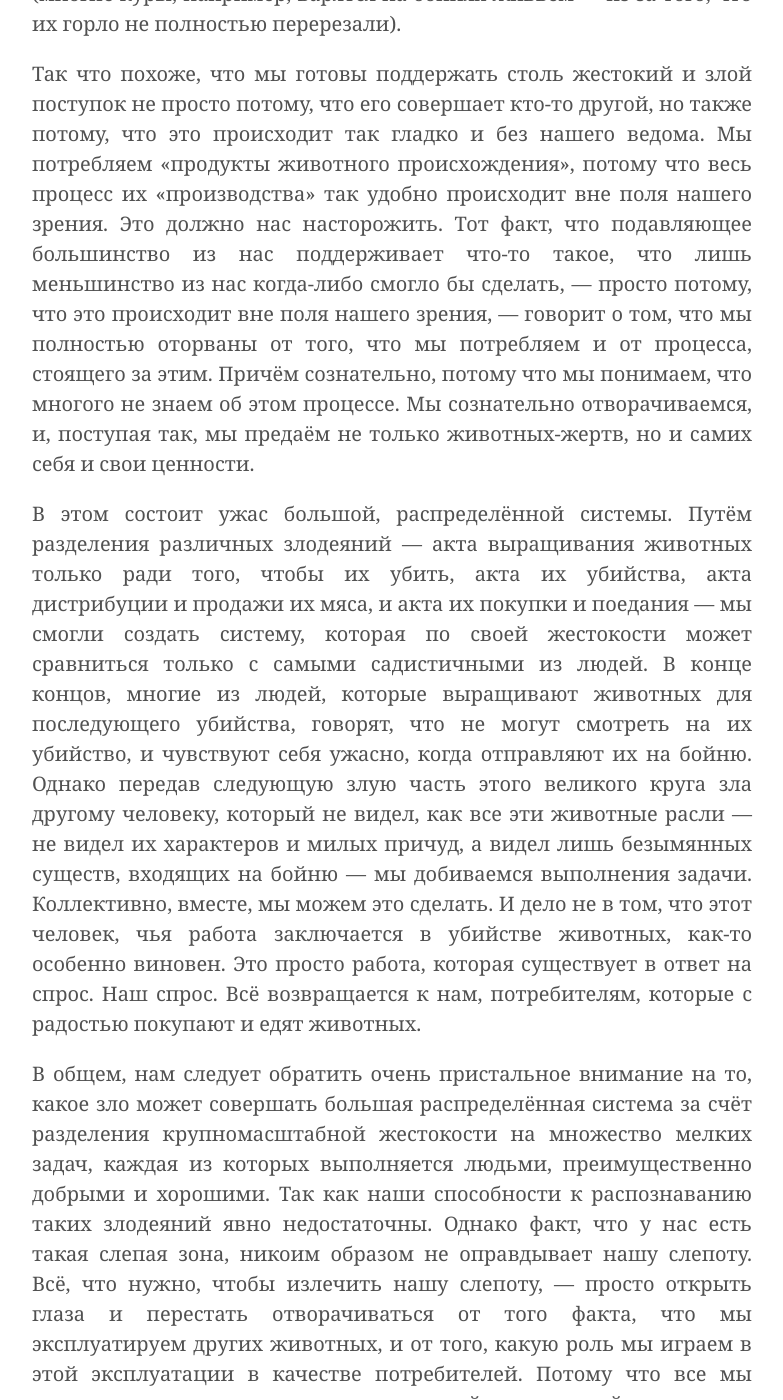
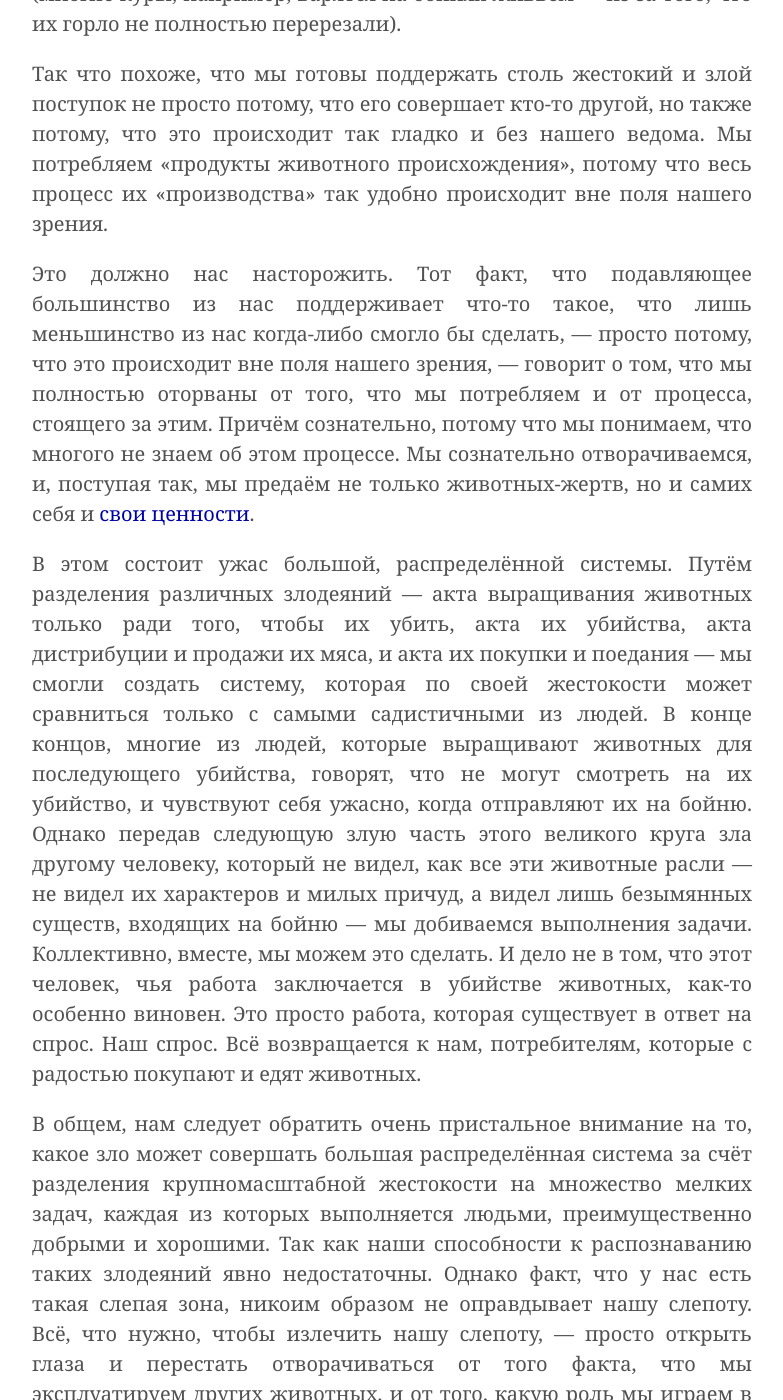
Before and after one commit to ReducingSuffering/reducingsuffering.github.io, a Jekyll site: the page built from _articles/magnus-vinding-animal-agriculture-distributed-evil.md, in a window 1280 px wide and 1400 px high, scrolled down 2120 px. Shown: the whole window, without its empty margins (248-1031 px from the left). Built offline with Jekyll 4.4.1, drawn with Linux system fonts in a browser that asks for light colours; some of the changed lines change nothing that is shown; some of the changed text lies outside the part shown.

Commit message:
Update magnus-vinding-animal-agriculture-distributed-evil.md

```diff
--- a/_articles/magnus-vinding-animal-agriculture-distributed-evil.md
+++ b/_articles/magnus-vinding-animal-agriculture-distributed-evil.md
@@ -24,10 +24,12 @@ excerpt: "Сколько из нас согласились бы убить не
 
 Стоит отметить, что решающее различие между нашим нежеланием убить другое существо и нашей готовностью покупать его мясо, похоже, заключается не только в том, что нож держит другой человек. Потому что, наверное, все же лишь меньшинство из нас согласились бы, чтобы кто-то другой убивал животное, если бы нам пришлось за этим наблюдать. Например, если бы мы стояли перед животным, и кто-то подошёл бы к нам и спросил: «заплатите ли вы мне за то, чтобы я убил это животное и отдал вам всё его мясо?», я думаю, очень немногие из нас сказали бы «да». На самом деле, я думаю, большинство людей были бы в ужасе и открыто осудили бы это, если бы это происходило прямо перед ними в реальной жизни. Например, если бы кто-то убил дикую птицу в моём местном парке, я уверен, что другие посетители парка возразили бы против этого поступка, — и уверенность в том, что птицу потом съедят, не играла бы особой роли. Тем не менее, человек, который сидит и ест бутерброд с куриным мясом, осуждая этого убийцу птицы и качая головой из-за непонятной ему человеческой жестокости, не может претендовать на моральное превосходство. Ведь он сам заплатил другому человеку за то, чтобы тот совершил именно то, что он осуждает: убийство птицы, которую нам необязательно было убивать или есть, и которая, вполне возможно, пострадала от более жестокой смерти, чем та, свидетелем которой он только что был и что осудил (многие куры, например, варятся на бойнях живьём — из-за того, что их горло не полностью перерезали).
 
-Так что похоже, что мы готовы поддержать столь жестокий и злой поступок не просто потому, что его совершает кто-то другой, но также потому, что это происходит так гладко и без нашего ведома. Мы потребляем «продукты животного происхождения», потому что весь процесс их «производства» так удобно происходит вне поля нашего зрения. Это должно нас насторожить. Тот факт, что подавляющее большинство из нас поддерживает что-то такое, что лишь меньшинство из нас когда-либо смогло бы сделать, — просто потому, что это происходит вне поля нашего зрения, — говорит о том, что мы полностью оторваны от того, что мы потребляем и от процесса, стоящего за этим. Причём сознательно, потому что мы понимаем, что многого не знаем об этом процессе. Мы сознательно отворачиваемся, и, поступая так, мы предаём не только животных-жертв, но и самих себя и свои ценности.
+Так что похоже, что мы готовы поддержать столь жестокий и злой поступок не просто потому, что его совершает кто-то другой, но также потому, что это происходит так гладко и без нашего ведома. Мы потребляем «продукты животного происхождения», потому что весь процесс их «производства» так удобно происходит вне поля нашего зрения.
+
+Это должно нас насторожить. Тот факт, что подавляющее большинство из нас поддерживает что-то такое, что лишь меньшинство из нас когда-либо смогло бы сделать, — просто потому, что это происходит вне поля нашего зрения, — говорит о том, что мы полностью оторваны от того, что мы потребляем и от процесса, стоящего за этим. Причём сознательно, потому что мы понимаем, что многого не знаем об этом процессе. Мы сознательно отворачиваемся, и, поступая так, мы предаём не только животных-жертв, но и самих себя и [свои ценности](https://www.smashwords.com/books/view/441699).
 
 В этом состоит ужас большой, распределённой системы. Путём разделения различных злодеяний — акта выращивания животных только ради того, чтобы их убить, акта их убийства, акта дистрибуции и продажи их мяса, и акта их покупки и поедания — мы смогли создать систему, которая по своей жестокости может сравниться только с самыми садистичными из людей. В конце концов, многие из людей, которые выращивают животных для последующего убийства, говорят, что не могут смотреть на их убийство, и чувствуют себя ужасно, когда отправляют их на бойню. Однако передав следующую злую часть этого великого круга зла другому человеку, который не видел, как все эти животные расли — не видел их характеров и милых причуд, а видел лишь безымянных существ, входящих на бойню — мы добиваемся выполнения задачи. Коллективно, вместе, мы можем это сделать. И дело не в том, что этот человек, чья работа заключается в убийстве животных, как-то особенно виновен. Это просто работа, которая существует в ответ на спрос. Наш спрос. Всё возвращается к нам, потребителям, которые с радостью покупают и едят животных.
 
-В общем, нам следует обратить очень пристальное внимание на то, какое зло может совершать большая распределённая система за счёт разделения крупномасштабной жестокости на множество мелких задач, каждая из которых выполняется людьми, преимущественно добрыми и хорошими. Так как наши способности к распознаванию таких злодеяний явно недостаточны. Однако факт, что у нас есть такая слепая зона, никоим образом не оправдывает нашу слепоту. Всё, что нужно, чтобы излечить нашу слепоту, — просто открыть глаза и перестать отворачиваться от того факта, что мы эксплуатируем других животных, и от того, какую роль мы играем в этой эксплуатации в качестве потребителей. Потому что все мы являемся частью этого механизма — такой же активной частью, как и любая другая. На самом деле, мы, потребители нечеловеческих животных, взяли на себя самую фундаментальную задачу из всех. Мы совершаем кульминационный, завершающий шаг во всем этом круге зла, — шаг, который мощно укрепляет идеологическое основание всей практики эксплуатации животных в акте снисходительного принятия: да, животные — всего лишь вещи. Они — просто вещи, которые мы можем потреблять по пустяковым причинам.
+В общем, нам следует обратить очень пристальное внимание на то, какое зло может совершать большая распределённая система за счёт разделения крупномасштабной жестокости на множество мелких задач, каждая из которых выполняется людьми, преимущественно добрыми и хорошими. Так как наши способности к распознаванию таких злодеяний явно недостаточны. Однако факт, что у нас есть такая слепая зона, никоим образом не оправдывает нашу слепоту. Всё, что нужно, чтобы излечить нашу слепоту, — просто открыть глаза и перестать отворачиваться от того факта, что мы эксплуатируем других животных, и от того, какую роль мы играем в этой эксплуатации в качестве потребителей. Потому что все мы являемся частью этого механизма — такой же активной частью, как и любая другая. На самом деле, мы, потребители нечеловеческих животных, взяли на себя самую фундаментальную задачу из всех. Мы совершаем кульминационный, завершающий шаг во всем этом круге зла, — шаг, который мощно укрепляет идеологическое основание всей практики эксплуатации животных в акте снисходительного принятия: _да, животные — всего лишь вещи. Они — просто вещи, которые мы можем потреблять по пустяковым причинам._
 
 Коллективно мы делаем то, что никто из нас не смог бы сделать в одиночку. Мы смогли создать коллективную практику, которая намного более ужасна, чем всё, чего мог бы достигнуть любой из нас по отдельности. Как у нас так получилось? И как мы можем это остановить? Я бы сказал, что наш финальный акт потребления «продуктов животного происхождения» — то, что большинство людей считает относительно невинным поступком — не только является ключевым элементом в пазле нашей эксплуатации животных и важным фактором, способствующим нашей моральной путанице в отношении них. Это основа всего. Это первородный грех, который мы совершаем против них. Только когда мы прекратим это делать, прекратится наша эксплуатация животных и все те ужасы, которые неизбежно с ней связаны.
```
